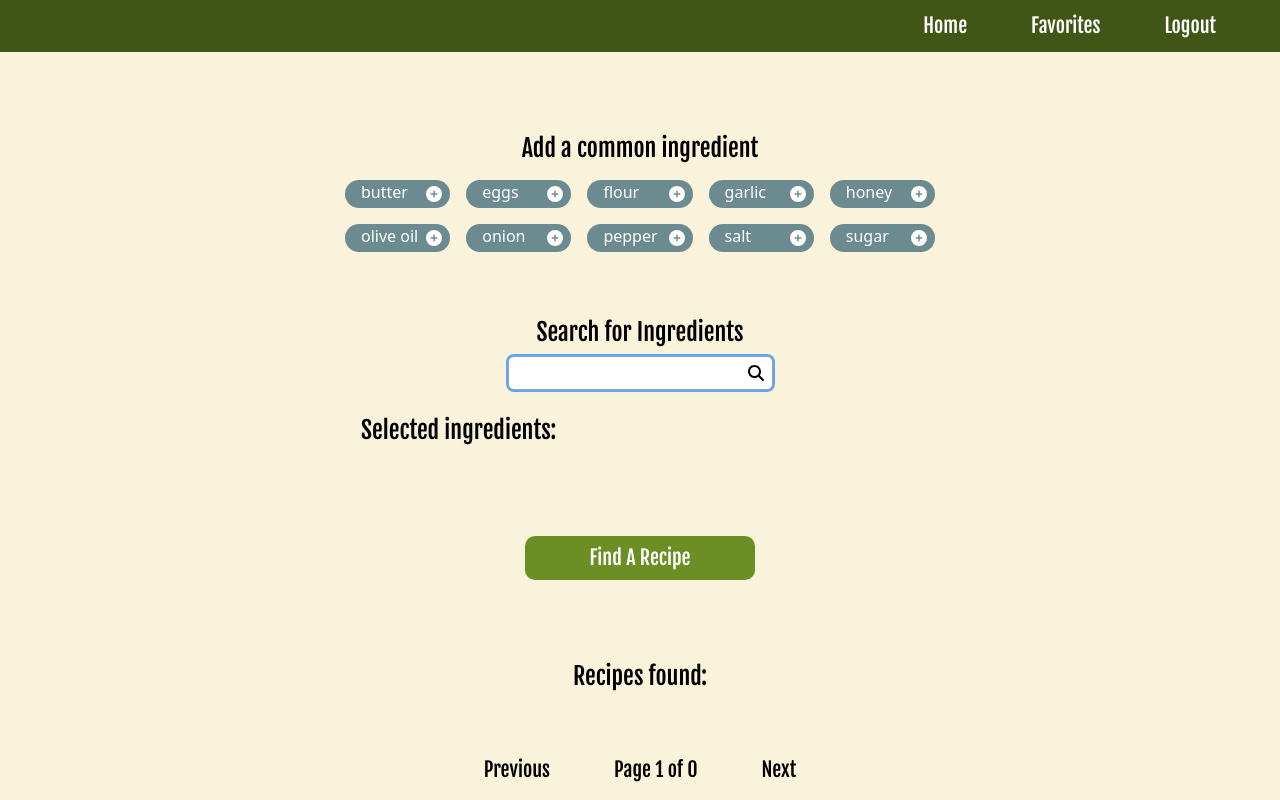
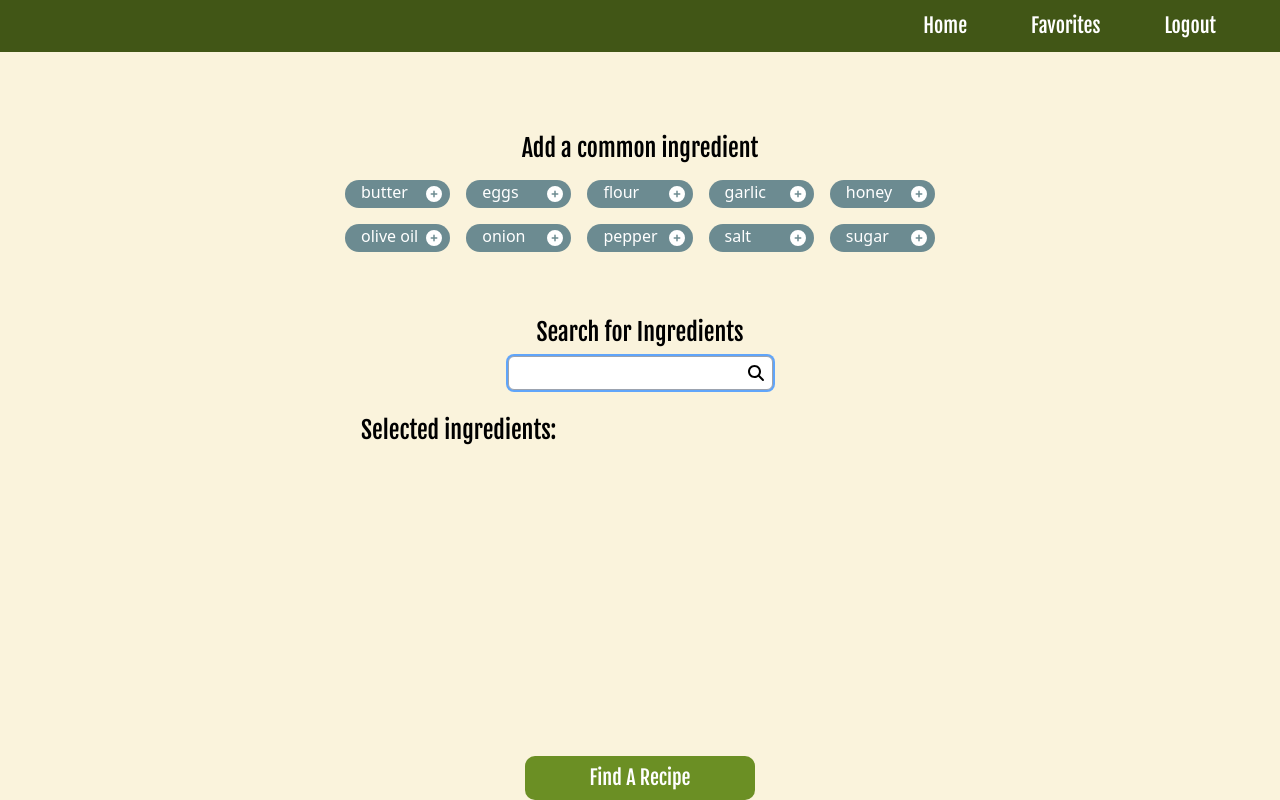
Before and after one commit to Code-the-Dream-School/hh-team5-front, a React (Vite) app: page /FindARecipe in a window 1280 px wide. Built offline with nearby package versions, Linux system fonts and the light colour scheme.

Commit message:
Add logic to render RecipeList component when button is clicked

```diff
--- a/src/components/SearchPage/SearchList.jsx
+++ b/src/components/SearchPage/SearchList.jsx
@@ -4,6 +4,7 @@ import RecipeList from "../RecipeList"
 
 const SearchList = ({ selectedIngredients }) => {
   const [matchRecipes, setMatchRecipes] = useState([])
+  const [searchedRecipes, setSearchedRecipes] = useState(false)
 
   const handleRecipeSearch = (e) => {
     e.preventDefault()
@@ -11,6 +12,7 @@ const SearchList = ({ selectedIngredients }) => {
       alert("Please enter at least 3 ingredients");
       return;
     }
+    setSearchedRecipes(true)
     fetchData()
   }
 
@@ -40,9 +42,11 @@ const SearchList = ({ selectedIngredients }) => {
   }
 
   return (
-    <div className="flex flex-col items-center justify-between">
+    <div className="flex flex-col items-center">
       <button className="font-heading rounded-[10px] bg-green text-white text-xl p-2 px-16 mt-2" onClick={handleRecipeSearch}>Find A Recipe</button>
-      <RecipeList recipes={matchRecipes} />
+      {searchedRecipes && matchRecipes.length > 0 && (
+        <RecipeList recipes={matchRecipes} />
+      )}
     </div>
   )
 }
```
